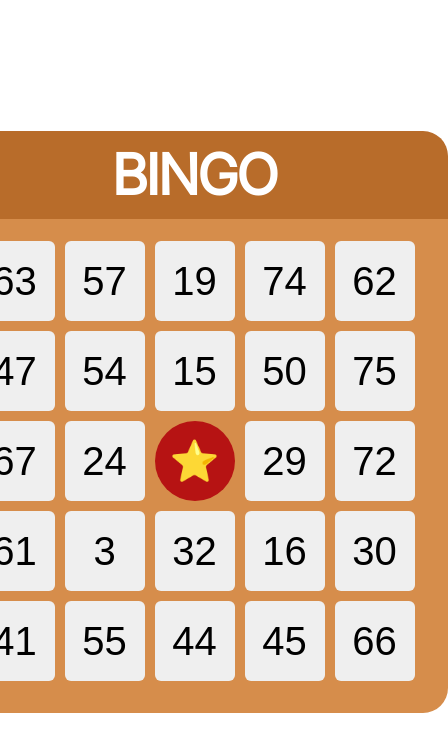
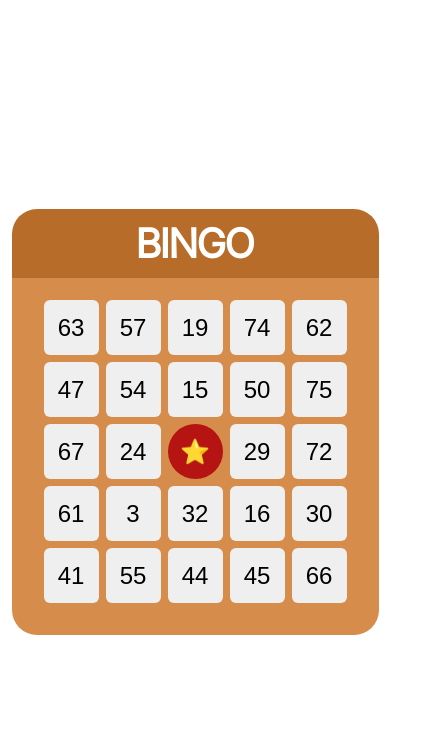
Before and after one commit to WoIfey/Bingo, a plain HTML site: page index.html in a window 390 px wide. Shown: the whole page, 448 px wide, since content can reach past the window. Drawn offline with Linux system fonts and the light colour scheme.

Commit message:
For mobile phones

```diff
--- a/style.css
+++ b/style.css
@@ -51,3 +51,19 @@ button {
   color: white;
   border-radius: 50%;
 }
+
+@media screen and (max-width: 600px) {
+  header {
+    width: 367px;
+    font-size: 2.5rem;
+  }
+  #bingo {
+    width: 367px;
+    gap: 7px;
+  }
+  button {
+    height: 55px;
+    width: 55px;
+    font-size: 1.5rem;
+  }
+}
```
